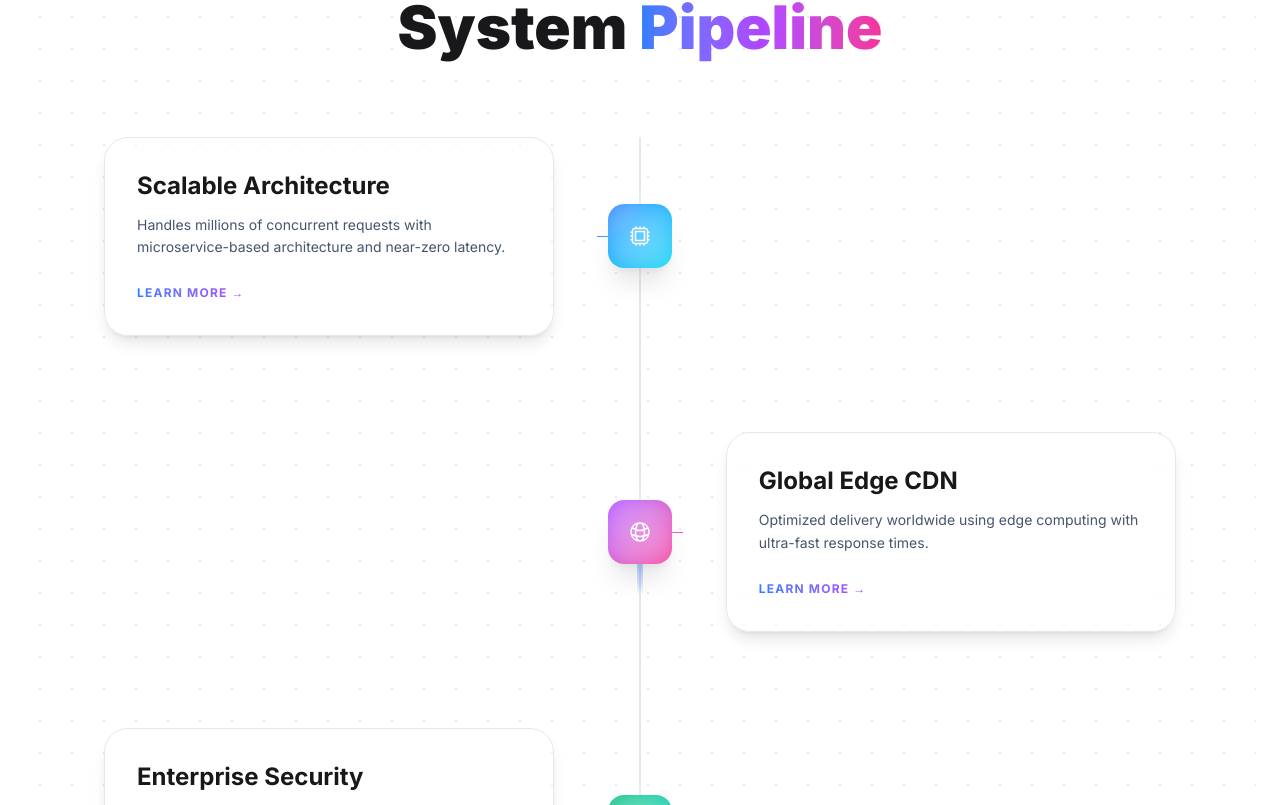
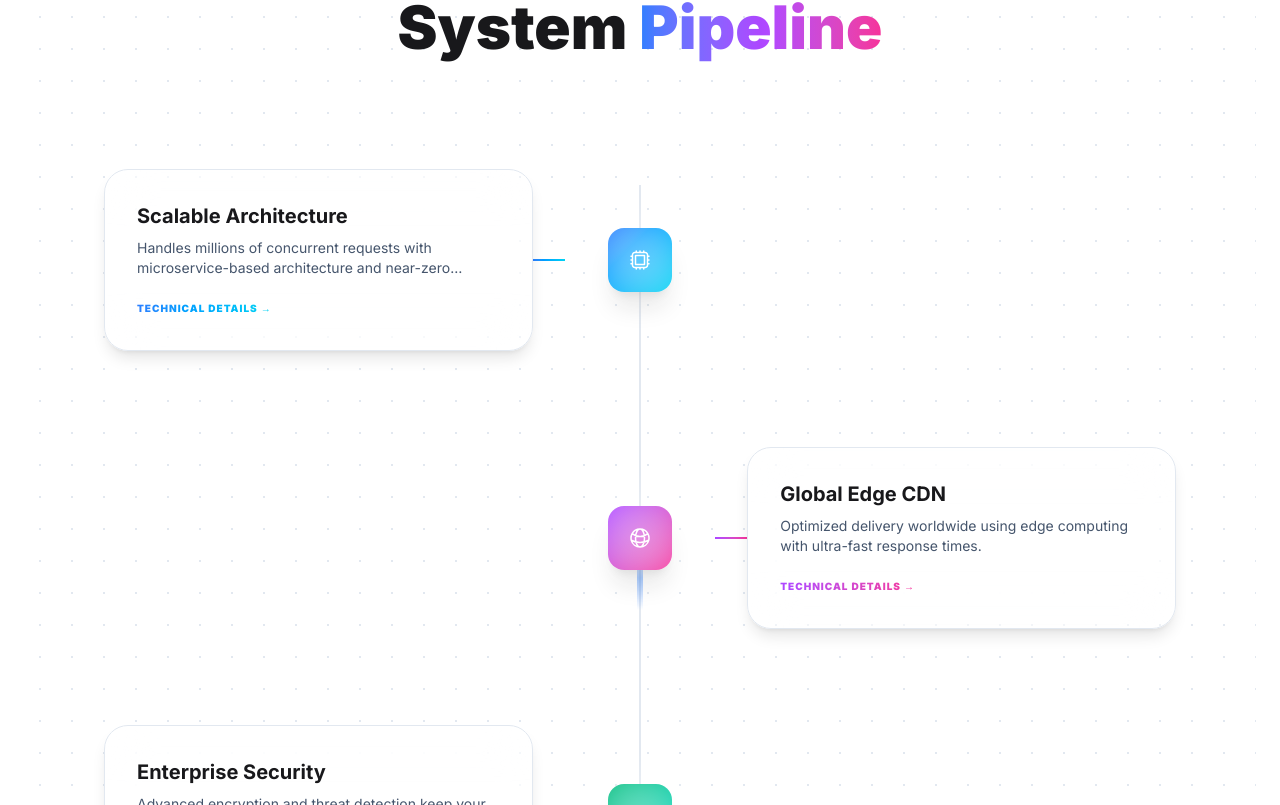
Before and after one commit to Raihan1018/it, a React (Vite) app: page / in a window 1280 px wide. Shown: the part 2335-3140 px from the top of the page. Built offline with nearby package versions, Linux system fonts and the light colour scheme.

Commit message:
responsive issue solved

```diff
--- a/src/pages/Home/OurFeatures/OurFeatures.jsx
+++ b/src/pages/Home/OurFeatures/OurFeatures.jsx
@@ -59,7 +59,7 @@ const OurFeatures = () => {
   const [selected, setSelected] = useState(null);
 
   return (
-    <section className="py-16 sm:py-20 lg:py-24 px-4 sm:px-6 lg:px-20 relative overflow-hidden">
+    <section className="py-16 sm:py-20 lg:py-24 px-4 sm:px-6 lg:px-20 relative overflow-hidden  transition-colors duration-500">
       {/* Background */}
       <div className="absolute inset-0 z-0">
         <div className="w-full h-full bg-[radial-gradient(circle,#e2e8f0_1px,transparent_1px)] dark:bg-[radial-gradient(circle,#1e293b_1px,transparent_1px)] [background-size:32px_32px]" />
@@ -67,18 +67,18 @@ const OurFeatures = () => {
 
       <div className="max-w-6xl mx-auto relative z-10">
         {/* Header */}
-        <div className="text-center mb-16 sm:mb-20">
+        <div className="text-center mb-20 sm:mb-32">
           <motion.p
-            initial={{ opacity: 0, y: 10 }}
-            whileInView={{ opacity: 1, y: 0 }}
+            initial={{ opacity: 0 }}
+            whileInView={{ opacity: 1 }}
             className="text-blue-600 dark:text-blue-400 font-bold tracking-[0.3em] text-xs mb-3"
           >
             SYSTEM DESIGN
           </motion.p>
           <motion.h2
-            initial={{ opacity: 0, scale: 0.95 }}
-            whileInView={{ opacity: 1, scale: 1 }}
-            className="text-3xl sm:text-5xl md:text-6xl font-black "
+            initial={{ opacity: 0, y: 10 }}
+            whileInView={{ opacity: 1, y: 0 }}
+            className="text-4xl sm:text-5xl md:text-6xl font-black "
           >
             System{" "}
             <span className="bg-gradient-to-r from-blue-500 via-purple-500 to-pink-500 bg-clip-text text-transparent">
@@ -89,95 +89,86 @@ const OurFeatures = () => {
 
         {/* Timeline Container */}
         <div className="relative">
-          {/* Main Line */}
-          <div className="absolute left-4 sm:left-6 md:left-1/2 md:-translate-x-1/2 top-0 bottom-0 w-[2px] bg-slate-200 dark:bg-slate-800" />
+          {/* Central Vertical Line */}
+          <div className="absolute left-6 md:left-1/2 md:-translate-x-1/2 top-0 bottom-0 w-[2px] bg-slate-200 dark:bg-slate-800" />
 
-          {/* ANIMATION: Moving Data Packets (Vertical) */}
+          {/* Vertical Moving Packets */}
           {[...Array(3)].map((_, i) => (
             <motion.div
               key={i}
-              animate={{
-                top: ["0%", "100%"],
-                opacity: [0, 1, 0],
-              }}
+              animate={{ top: ["0%", "100%"], opacity: [0, 1, 0] }}
               transition={{
                 duration: 4,
                 repeat: Infinity,
                 delay: i * 1.5,
                 ease: "linear",
               }}
-              className="absolute left-[15px] sm:left-[23px] md:left-1/2 md:-translate-x-1/2 w-1.5 h-16 bg-gradient-to-b from-transparent via-blue-500 to-transparent z-10"
+              className="absolute left-[21px] sm:left-[21px] md:left-1/2 md:-translate-x-1/2 w-1.5 h-16 bg-gradient-to-b from-transparent via-blue-500 to-transparent z-10"
             />
           ))}
 
-          <div className="space-y-16 sm:space-y-24">
+          <div className="space-y-24 md:space-y-32">
             {features.map((f, i) => {
               const isEven = i % 2 === 0;
 
               return (
                 <div
                   key={f.id}
-                  className={`relative flex flex-col md:flex-row items-start md:items-center gap-8 md:gap-0 ${
-                    isEven ? "md:flex-row" : "md:flex-row-reverse"
-                  }`}
+                  className="relative flex items-center justify-center min-h-[150px]"
                 >
-                  {/* ANIMATION: Horizontal Branch Light (Left/Right) */}
-                  <motion.div
-                    initial={{ width: 0, opacity: 0 }}
-                    whileInView={{ width: "4%", opacity: 1 }}
-                    className={`hidden md:block absolute top-1/2 h-[1px] bg-gradient-to-r ${f.color} z-10 ${isEven ? "left-[46%]" : "right-[46%]"}`}
-                  />
-
-                  {/* Card Section */}
+                  {/* FEATURE CARD: Positions based on even/odd */}
                   <motion.div
                     initial={{ opacity: 0, x: isEven ? -50 : 50 }}
                     whileInView={{ opacity: 1, x: 0 }}
-                    viewport={{ once: true, margin: "-100px" }}
-                    transition={{ duration: 0.6, delay: 0.2 }}
-                    className="w-full md:w-[42%]"
+                    viewport={{ once: true }}
+                    className={`absolute w-[80%] md:w-[40%] ${isEven ? "left-16 md:left-0" : "left-16 md:left-auto md:right-0"}`}
                   >
+                    {/* Horizontal Connector Line (Desktop Only) */}
+                    <motion.div
+                      initial={{ width: 0 }}
+                      whileInView={{ width: "2rem" }}
+                      className={`hidden md:block absolute top-1/2 -translate-y-1/2 h-[2px] bg-gradient-to-r ${f.color} ${isEven ? "-right-8" : "-left-8"}`}
+                    />
+
                     <motion.div
                       whileHover={{ y: -5 }}
-                      className="group p-6 sm:p-8 rounded-3xl  backdrop-blur-xl border border-slate-200 dark:border-slate-800 hover:shadow-2xl hover:border-blue-500/30 transition-all duration-300 shadow-lg"
+                      className="group p-6 sm:p-8 rounded-3xl  backdrop-blur-xl border border-slate-200 dark:border-slate-800 hover:shadow-2xl transition-all duration-300 shadow-lg"
                     >
-                      <h3 className="text-xl sm:text-2xl font-bold e mb-3">
-                        {f.title}
-                      </h3>
-                      <p className="text-slate-600 dark:text-slate-400 text-sm leading-relaxed mb-5">
+                      <h3 className="text-xl font-bold  mb-2">{f.title}</h3>
+                      <p className="text-slate-600 dark:text-slate-400 text-sm mb-4 line-clamp-2">
                         {f.desc}
                       </p>
                       <button
                         onClick={() => setSelected(f)}
-                        className="text-xs font-bold uppercase tracking-widest bg-gradient-to-r from-blue-500 to-purple-500 bg-clip-text text-transparent hover:opacity-80 transition-opacity"
+                        className={`text-[10px] font-black uppercase tracking-widest bg-gradient-to-r ${f.color} bg-clip-text text-transparent`}
                       >
-                        Learn More →
+                        Technical Details →
                       </button>
                     </motion.div>
                   </motion.div>
 
-                  {/* Icon Section */}
-                  <div className="absolute left-4 sm:left-6 md:left-1/2 md:-translate-x-1/2 z-20">
+                  {/* CENTRAL ICON BOX */}
+                  <div className="absolute left-0 md:left-1/2 md:-translate-x-1/2 flex items-center justify-center w-12 h-12 md:w-16 md:h-16 z-20">
                     <motion.div
                       initial={{ scale: 0, rotate: -45 }}
                       whileInView={{ scale: 1, rotate: 0 }}
-                      whileHover={{ scale: 1.1, rotate: 5 }}
                       viewport={{ once: true }}
-                      className={`w-14 h-14 sm:w-16 sm:h-16 rounded-2xl bg-gradient-to-br ${f.color} flex items-center justify-center text-white shadow-xl relative group`}
+                      className={`w-full h-full rounded-2xl bg-gradient-to-br ${f.color} flex items-center justify-center text-white shadow-xl relative overflow-visible`}
                     >
-                      {/* Inner Glow Pulse */}
+                      {/* Glow Pulse Effect */}
                       <motion.div
                         animate={{
-                          scale: [1, 1.2, 1],
+                          scale: [1, 1.3, 1],
                           opacity: [0.2, 0.5, 0.2],
                         }}
                         transition={{ duration: 2, repeat: Infinity }}
-                        className="absolute inset-0 rounded-2xl bg-white blur-md"
+                        className="absolute inset-0 rounded-2xl bg-white blur-lg z-0"
                       />
-                      <span className="relative z-10 text-2xl">{f.icon}</span>
+                      <span className="relative z-10 text-xl md:text-2xl">
+                        {f.icon}
+                      </span>
                     </motion.div>
                   </div>
-
-                  <div className="hidden md:block w-[42%]" />
                 </div>
               );
             })}
@@ -188,45 +179,55 @@ const OurFeatures = () => {
       {/* Modal */}
       <AnimatePresence>
         {selected && (
-          <div className="fixed inset-0 z-50 flex items-center justify-center px-4">
+          <div className="fixed inset-0 z-[100] flex items-center justify-center p-4 sm:p-6">
+            {/* Backdrop */}
             <motion.div
-              className="absolute inset-0  backdrop-blur-md"
               initial={{ opacity: 0 }}
               animate={{ opacity: 1 }}
               exit={{ opacity: 0 }}
               onClick={() => setSelected(null)}
+              className="absolute inset-0 bg-slate-300/60 backdrop-blur-sm"
             />
 
+            {/* Modal Card */}
             <motion.div
-              initial={{ scale: 0.8, opacity: 0, y: 20 }}
+              initial={{ scale: 0.9, opacity: 0, y: 20 }}
               animate={{ scale: 1, opacity: 1, y: 0 }}
-              exit={{ scale: 0.8, opacity: 0, y: 20 }}
-              className="relative w-full max-w-lg  rounded-3xl p-6 sm:p-10 shadow-2xl border border-slate-200 dark:border-slate-800"
+              exit={{ scale: 0.9, opacity: 0, y: 20 }}
+
+              className="relative w-full max-w-lg max-h-[90vh] overflow-y-auto 0 rounded-[2rem] sm:rounded-[2.5rem] p-6 sm:p-8 md:p-12 shadow-2xl border border-slate-200 dark:border-slate-800 custom-scrollbar"
             >
+              {/* Close Button  */}
               <button
                 onClick={() => setSelected(null)}
-                className="absolute top-6 right-6  hover:text-red-500 transition-colors"
+                className="absolute top-4 right-4 sm:top-8 sm:right-8 text-slate-400 hover:text-red-500 transition-colors z-10"
               >
-                <HiXMark size={24} />
+                <HiXMark size={28} />
               </button>
 
+              {/* Icon  */}
               <div
-                className={`w-20 h-20 rounded-2xl bg-gradient-to-br ${selected.color} flex items-center justify-center  text-4xl mb-8 shadow-2xl`}
+                className={`w-12 h-12 sm:w-16 sm:h-16 rounded-2xl bg-gradient-to-br ${selected.color} flex items-center justify-center text-white text-2xl sm:text-3xl mb-6 sm:mb-8 shadow-2xl`}
               >
                 {selected.icon}
               </div>
 
-              <h3 className="text-3xl font-black   mb-4 tracking-tight">
+              {/* Title  */}
+              <h3 className="text-2xl sm:text-3xl font-black  mb-3 sm:mb-4 leading-tight">
                 {selected.title}
               </h3>
 
-              <p className=" text-lg leading-relaxed mb-8">{selected.desc}</p>
+              {/* Description  */}
+              <p className="text-slate-600 dark:text-slate-400 text-base sm:text-lg mb-8 sm:mb-10 leading-relaxed">
+                {selected.desc}
+              </p>
 
+              {/* Action Button */}
               <button
                 onClick={() => setSelected(null)}
-                className={`w-full py-4 rounded-xl bg-gradient-to-r ${selected.color} text-white font-black uppercase tracking-widest text-sm shadow-lg hover:brightness-110 transition-all`}
+                className={`w-full py-3 sm:py-4 rounded-xl bg-gradient-to-r ${selected.color} text-white font-bold tracking-widest hover:brightness-110 transition-all shadow-lg text-sm sm:text-base`}
               >
-                Return to Pipeline
+                Close Analysis
               </button>
             </motion.div>
           </div>
```
